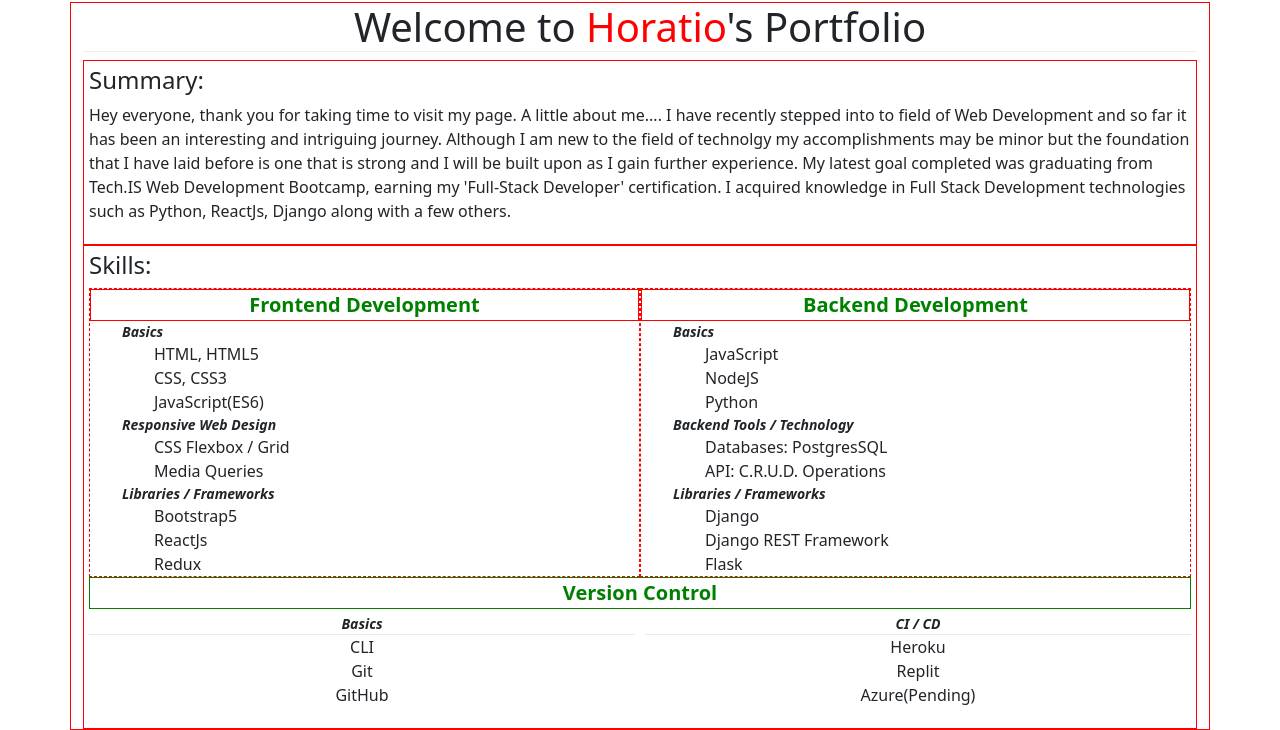
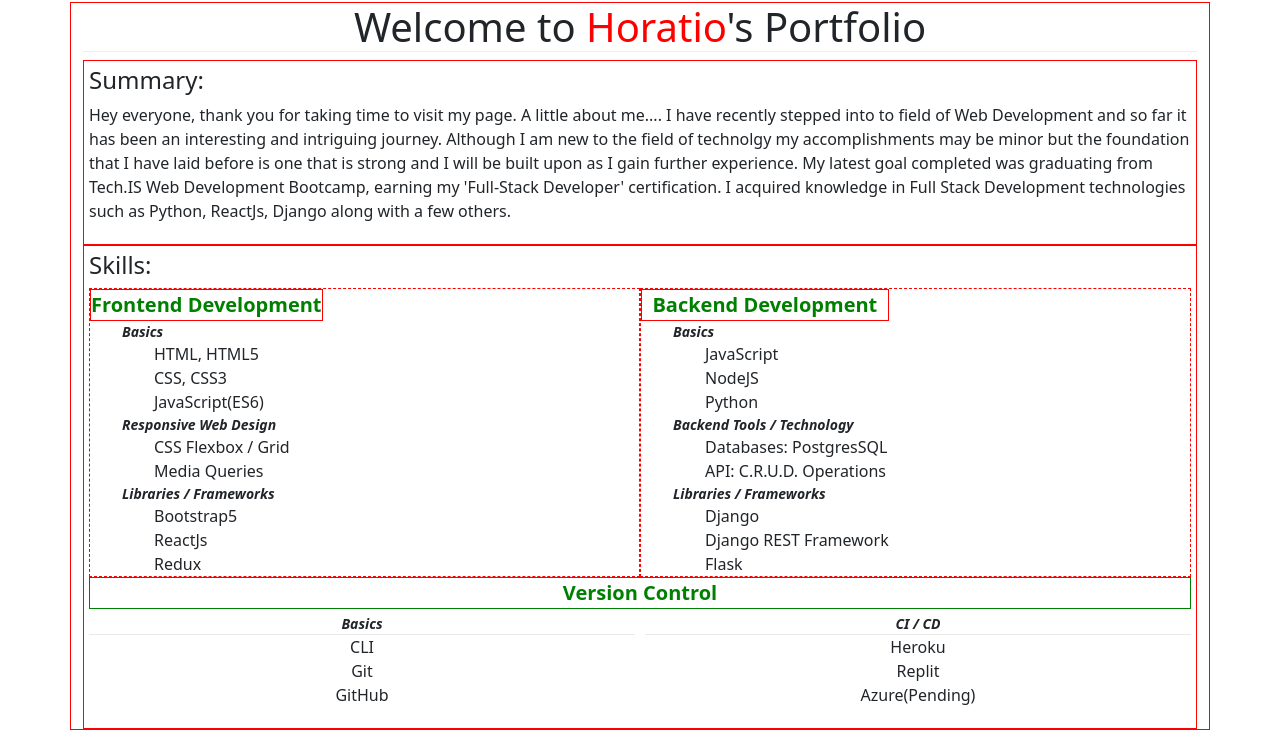
Before and after one commit to Ray-Xavier-2021/Portfolio_2023, a Django app: page / in a window 1280 px wide. Shown: the part 76-806 px from the top of the page. Run offline with Django 4.2, Linux system fonts and the light colour scheme; some libraries are stand-ins or nearby versions.

Commit message:
Modified

```diff
--- a/projects/static/css/style.css
+++ b/projects/static/css/style.css
@@ -221,10 +221,6 @@ button.navbar-toggler:focus,
   font-size: 14px;
 }
 
-.skill-type {
-  width: 100%;
-}
-
 /* Projects Page */
 
 .card-body-buttons {
--- a/projects/templates/projects.html
+++ b/projects/templates/projects.html
@@ -39,5 +39,5 @@
     </li>
   {% endfor %}
 </ul>
-<p></p>
+
 {% endblock content %}
```
